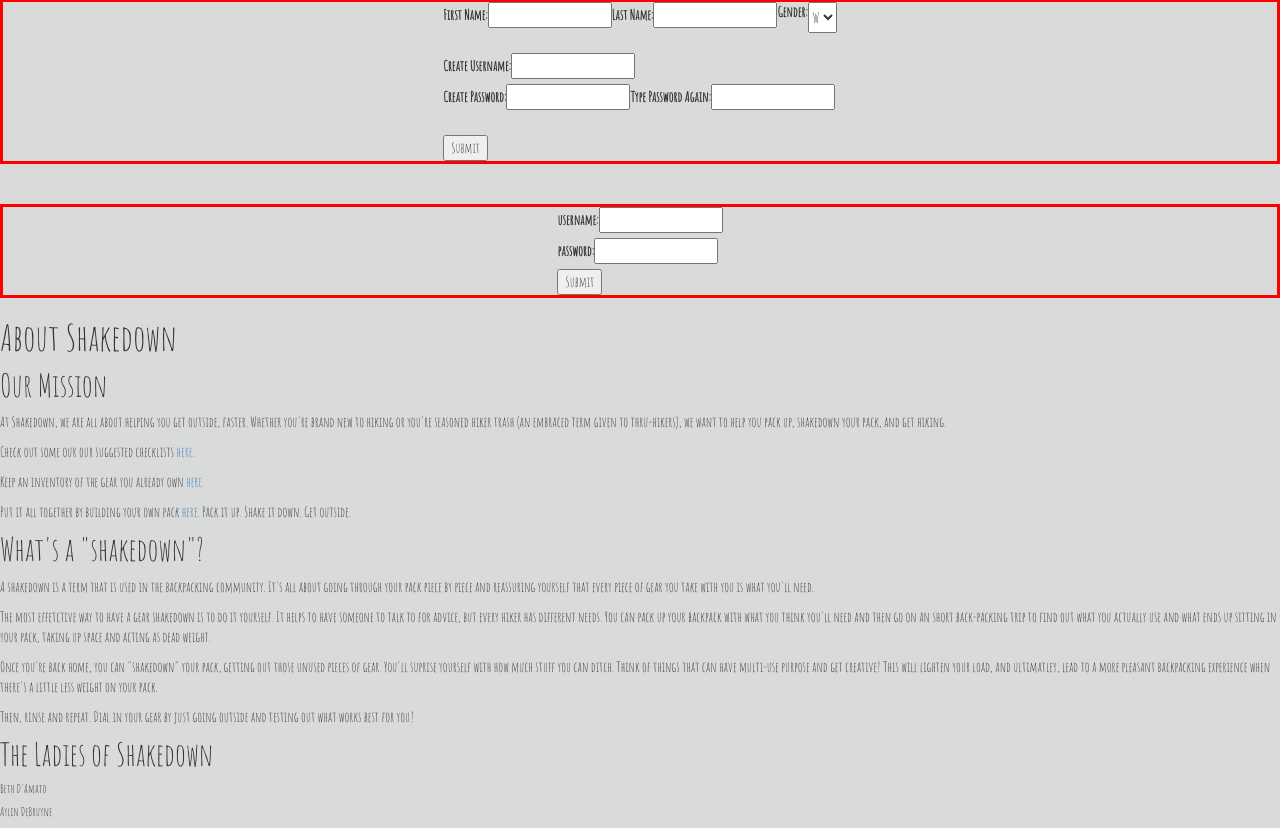
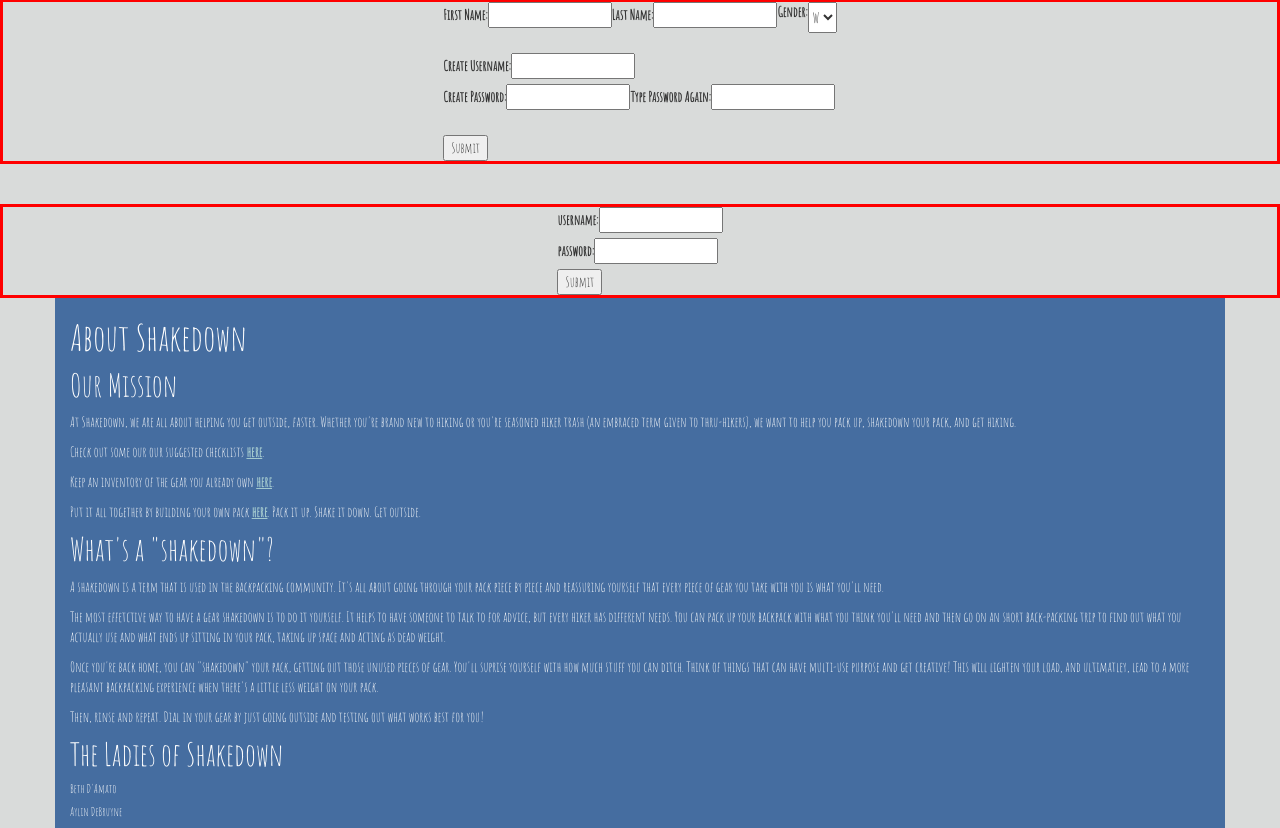
Before and after one commit to badamato/react-shakedown-app, a React (Create React App) app in the folder client/: page /about in a window 1280 px wide. Shown: the part 555-1383 px from the top of the page. Built offline with nearby package versions, Linux system fonts and the light colour scheme.

Commit message:
styling about page and links

```diff
--- a/client/src/components/About.js
+++ b/client/src/components/About.js
@@ -4,7 +4,7 @@ import { BrowserRouter as Router, Route, Link } from "react-router-dom";
 class About extends React.Component {
   render() {
     return (
-      <div>
+      <div className="container about-it">
         <h1>About Shakedown</h1>
         <h5>Our Mission</h5>
         <p>
@@ -16,21 +16,21 @@ class About extends React.Component {
         <p>
           Check out some our our suggested checklists{" "}
           <span>
-            <Link to="/hikes">here</Link>
+            <Link to="/hikes"><span className="about-it-link">here</span></Link>
           </span>
           .
         </p>
         <p>
           Keep an inventory of the gear you already own{" "}
           <span>
-            <Link to="/mygear">here</Link>
+            <Link to="/mygear"><span className="about-it-link">here</span></Link>
           </span>
           .
         </p>
         <p>
           Put it all together by building your own pack{" "}
           <span>
-            <Link to="/buildapack">here</Link>
+            <Link to="/buildapack"><span className="about-it-link">here</span></Link>
           </span>
           . Pack it up. Shake it down. Get outside.{" "}
         </p>
--- a/client/src/css/App.css
+++ b/client/src/css/App.css
@@ -397,6 +397,17 @@ a:visited {
   padding-right: 25px;
   font-weight: bold;
 }
+/* About Page */
+.about-it {
+  color:white;
+  background-color: rgb(69, 109, 160);
+
+}
+.about-it-link{
+  color:rgb(163, 201, 206);
+  font-weight: 900;
+  text-decoration: underline;
+}
 
 /* **************** MEDIA QUERIES ******************************** */
 /* IPAD */
```
